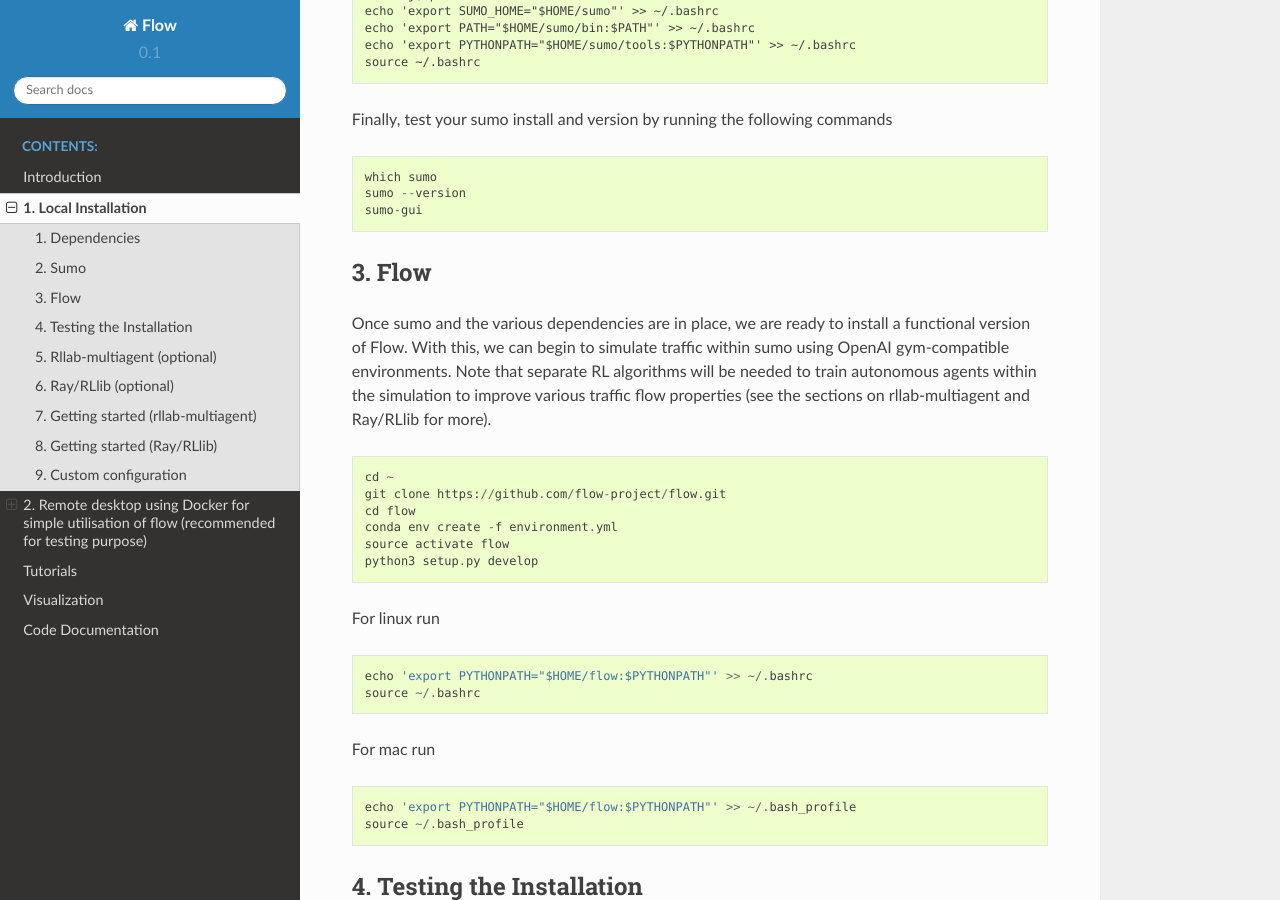
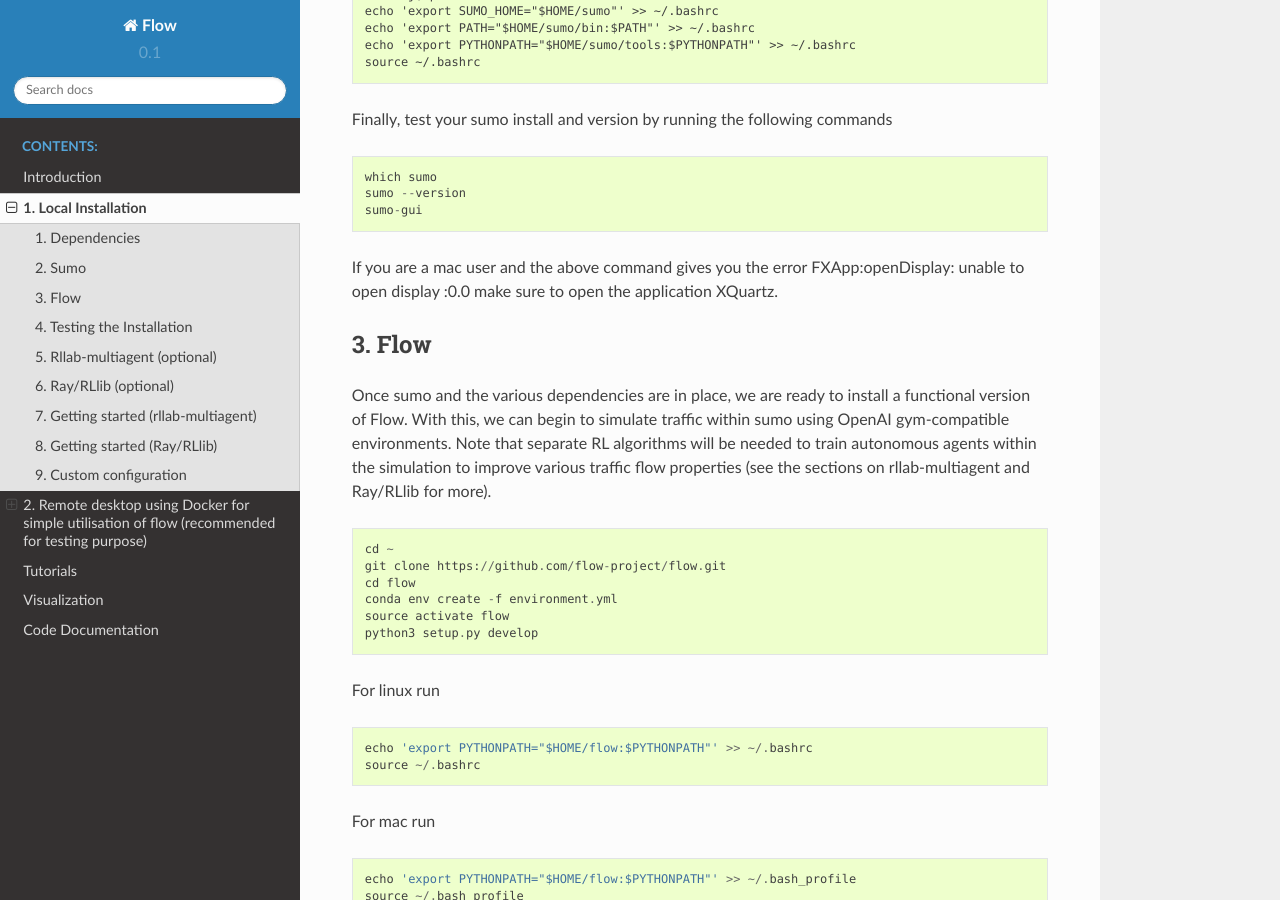
Before and after one commit to flow-project/flow, a Sphinx documentation site: the page built from docs/source/flow_setup.rst, in a window 1280 px wide and 900 px high, scrolled down 2063 px. Built offline with Sphinx 7.4.7 and the Read the Docs theme 2.0.0, drawn with Linux system fonts in a browser that asks for light colours; formulas are drawn with MathJax 3.

Commit message:
Add word to solve conflict
Added two lines in order to solver the merging conflict I had

```diff
--- a/docs/source/flow_setup.rst
+++ b/docs/source/flow_setup.rst
@@ -84,6 +84,8 @@
     which sumo
     sumo --version
     sumo-gui
+
+If you are a mac user and the above command gives you the error FXApp:openDisplay: unable to open display :0.0 make sure to open the application XQuartz.
 
 3. Flow
 ====
```
